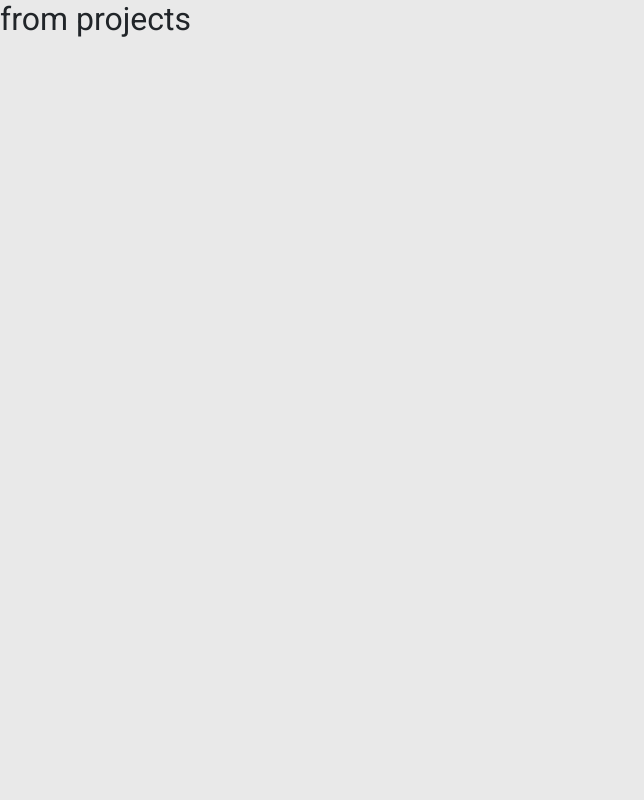
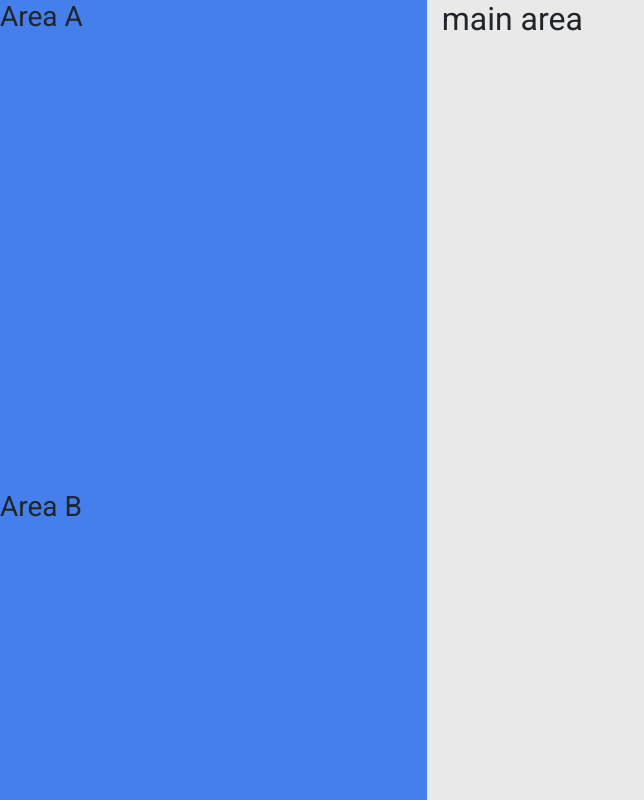
Before and after one commit to rsorianosanchis/projekt_examensarbete_clientside, a React (Create React App) app: page /projects in a window 1280 px wide. Shown: the top 800 px of the page, without its empty margins (0-644 px from the left). Built offline with nearby package versions, Linux system fonts and the light colour scheme.

Commit message:
håller på grund av components

```diff
--- /dev/null
+++ b/src/components/layout/SideBar.js
@@ -0,0 +1,16 @@
+import React, { Fragment } from 'react';
+
+const SideBar = () => {
+  return (
+    <div className='d-flex flex-column justify-content-start sidebar m-0'>
+      <div className='bg-color1 flex-grow-1'>
+        <h3>Area A</h3>
+      </div>
+      <div className='bg-color1 flex-grow-1'>
+        <h3>Area B</h3>
+      </div>
+    </div>
+  );
+};
+
+export default SideBar;
--- a/src/components/projects/Projects.js
+++ b/src/components/projects/Projects.js
@@ -1,7 +1,19 @@
 import React from 'react';
+import SideBar from '../layout/SideBar';
 
 const Projects = () => {
-  return <h2>from projects</h2>;
+  return (
+    <div className='container-fluid'>
+      <div className='row'>
+        <aside className='col-4 m-0 p-0'>
+          <SideBar />
+        </aside>
+        <main className='col-8'>
+          <h2>main area</h2>
+        </main>
+      </div>
+    </div>
+  );
 };
 
 export default Projects;
--- a/src/custom.scss
+++ b/src/custom.scss
@@ -105,3 +105,7 @@ body {
   background-color: #e9e9e9;
   min-height: 100%;
 }
+
+.sidebar {
+  height: 980px;
+}
```
Also changed, not shown: src/custom.css, 1 other file (tests, documents, lock files or other folders).
